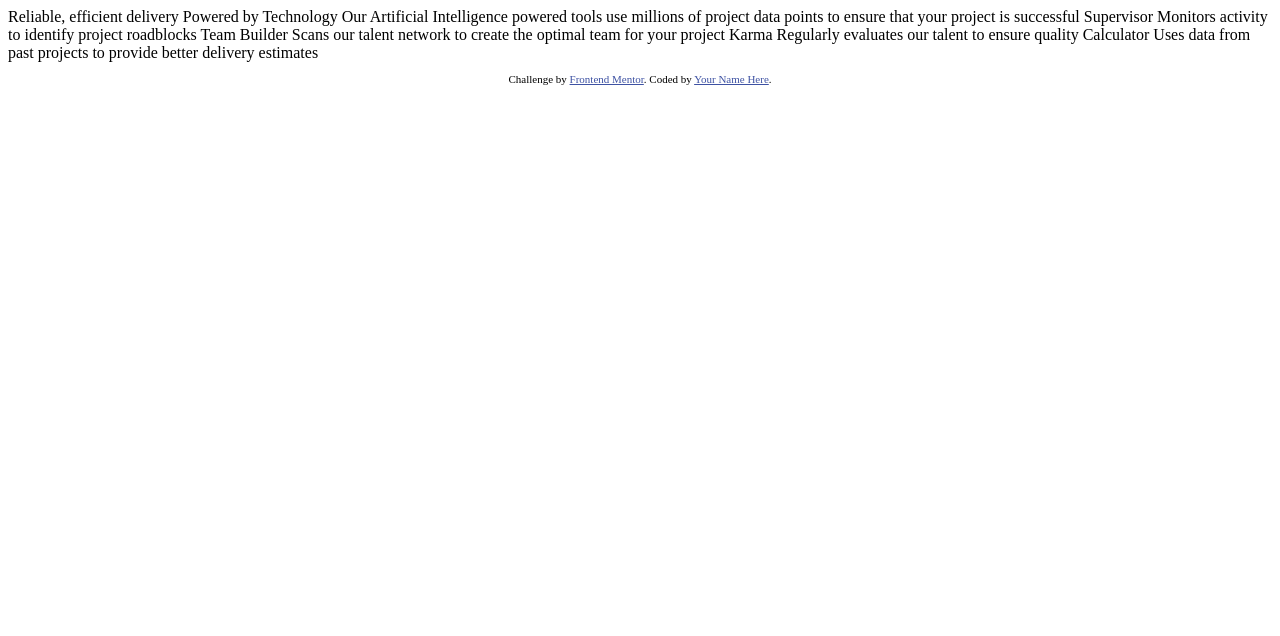
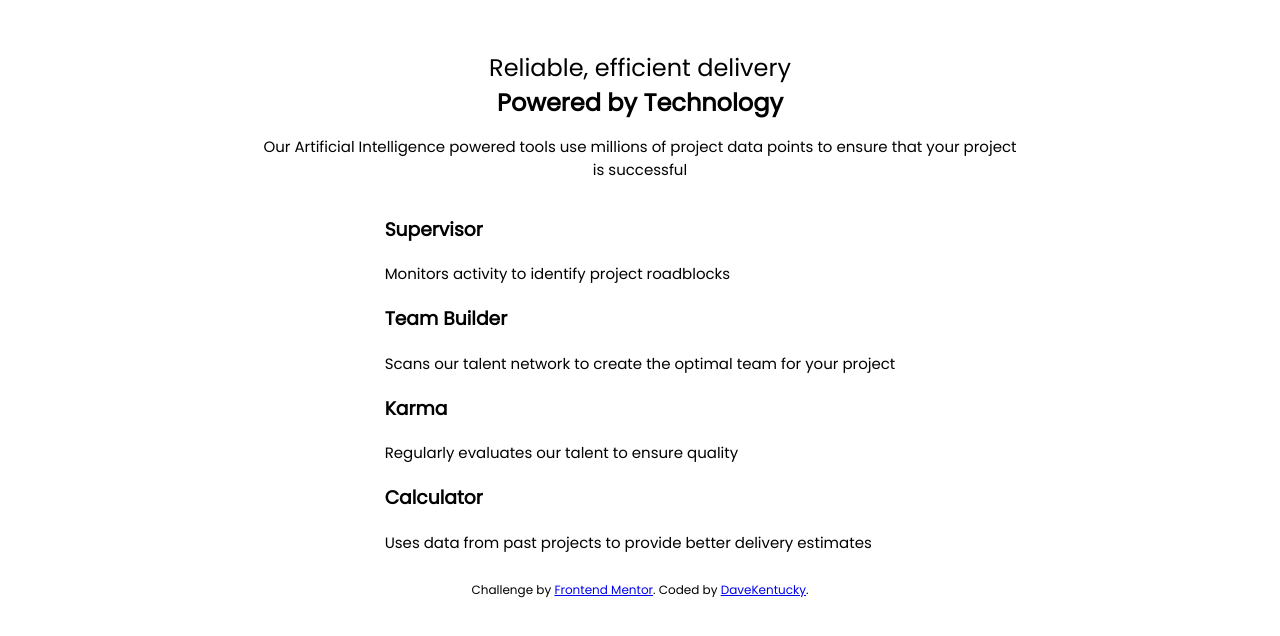
Before and after one commit to DaveKentucky/Frontend-four-cards, a plain HTML site: page index.html in a window 1280 px wide. Drawn offline with Linux system fonts and the light colour scheme.

Commit message:
Added basic structure of the page Placed the elements inside containers Added the stylesheet with font settings and basic layout

```diff
--- a/index.html
+++ b/index.html
@@ -5,40 +5,41 @@
   <meta name="viewport" content="width=device-width, initial-scale=1.0"> <!-- displays site properly based on user's device -->
 
   <link rel="icon" type="image/png" sizes="32x32" href="./images/favicon-32x32.png">
+  <link rel="stylesheet" href="./style.css">
 
   <title>Frontend Mentor | Four card feature section</title>
-
-  <!-- Feel free to remove these styles or customise in your own stylesheet 👍 -->
-  <style>
-    .attribution { font-size: 11px; text-align: center; }
-    .attribution a { color: hsl(228, 45%, 44%); }
-  </style>
 </head>
 <body>
+  <h2>Reliable, efficient delivery</h2>
+  <h1>Powered by Technology</h1>
+  <p>Our Artificial Intelligence powered tools use millions of project data points to ensure that your project is successful</p>
 
-  Reliable, efficient delivery
-  Powered by Technology
+  <div class="container">
+    <div class="tile">
+      <h3>Supervisor</h3>
+      <p>Monitors activity to identify project roadblocks</p>
+    </div>
 
-  Our Artificial Intelligence powered tools use millions of project data points
-  to ensure that your project is successful
+    <div class="tile">
+      <h3>Team Builder</h3>
+      <p>Scans our talent network to create the optimal team for your project</p>
+    </div>
 
-  Supervisor
-  Monitors activity to identify project roadblocks
+    <div class="tile">
+      <h3>Karma</h3>
+      <p>Regularly evaluates our talent to ensure quality</p>
+    </div>
 
-  Team Builder
-  Scans our talent network to create the optimal team for your project
-
-  Karma
-  Regularly evaluates our talent to ensure quality
-
-  Calculator
-  Uses data from past projects to provide better delivery estimates
-
+    <div class="tile">
+      <h3>Calculator</h3>
+      <p>Uses data from past projects to provide better delivery estimates</p>
+    </div>
+  </div>
 
   <footer>
     <p class="attribution">
       Challenge by <a href="https://www.frontendmentor.io?ref=challenge" target="_blank">Frontend Mentor</a>.
-      Coded by <a href="#">Your Name Here</a>.
+      Coded by <a href="https://github.com/DaveKentucky">DaveKentucky</a>.
     </p>
   </footer>
 </body>
--- /dev/null
+++ b/style.css
@@ -0,0 +1,38 @@
+@import url('https://fonts.googleapis.com/css2?family=Poppins&display=swap');
+
+* {
+    box-sizing: border-box;
+    font-family: 'Poppins', sans-serif;
+}
+
+body {
+    display: flex;
+    flex-direction: column;
+    justify-content: center;
+    align-items: center;
+    margin: 50px 50px 10px 50px;
+}
+
+p {
+    font-size: 15px;
+}
+
+body > p {
+    max-width: 60vw;
+    text-align: center;
+}
+
+h1 {
+    margin: 0;
+    font-size: 24px;
+    font-weight: 600;
+}
+
+h2 {
+    margin: 0;
+    font-weight: 400;
+}
+
+.attribution {
+    font-size: 12px;
+}
```
